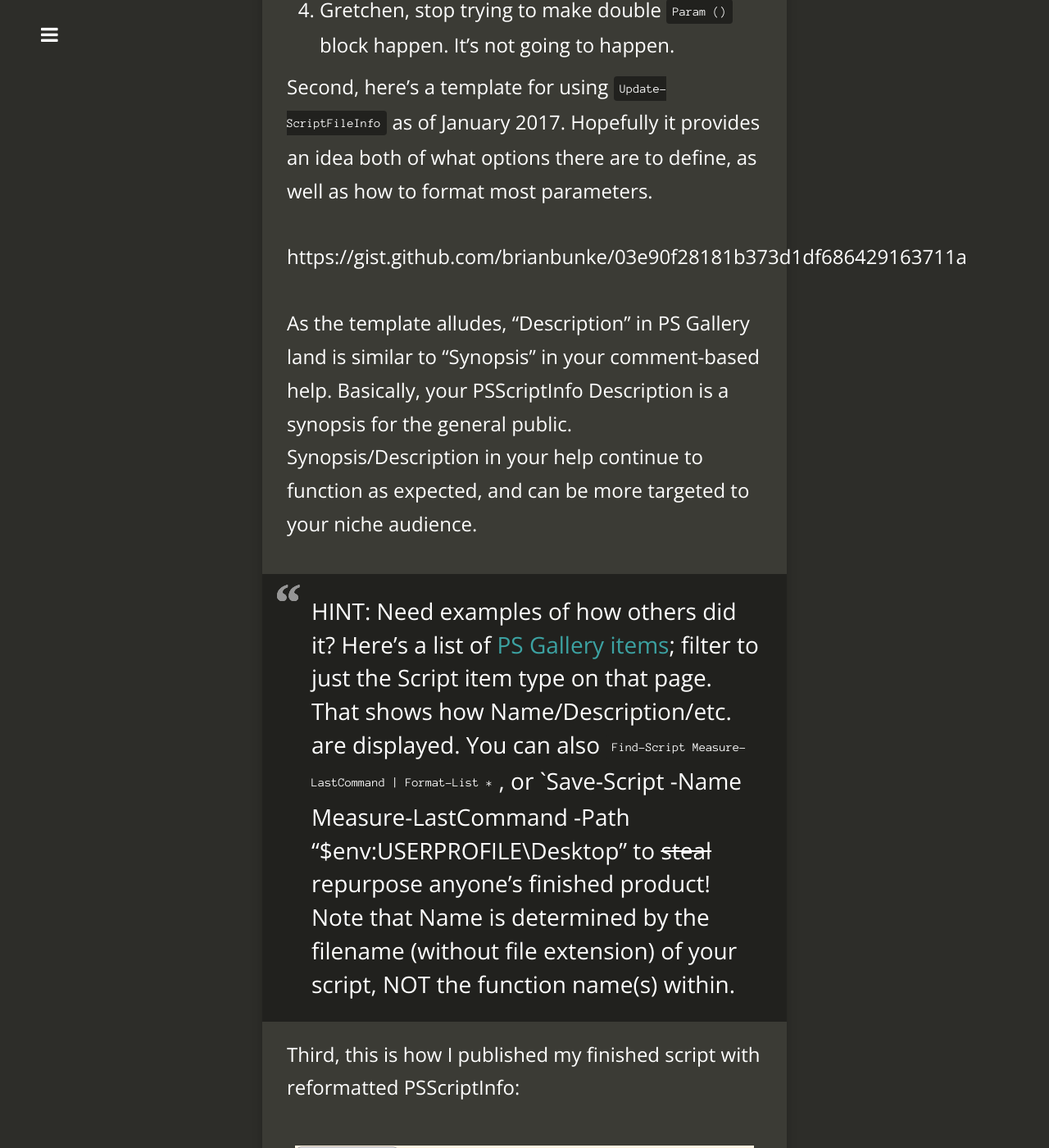
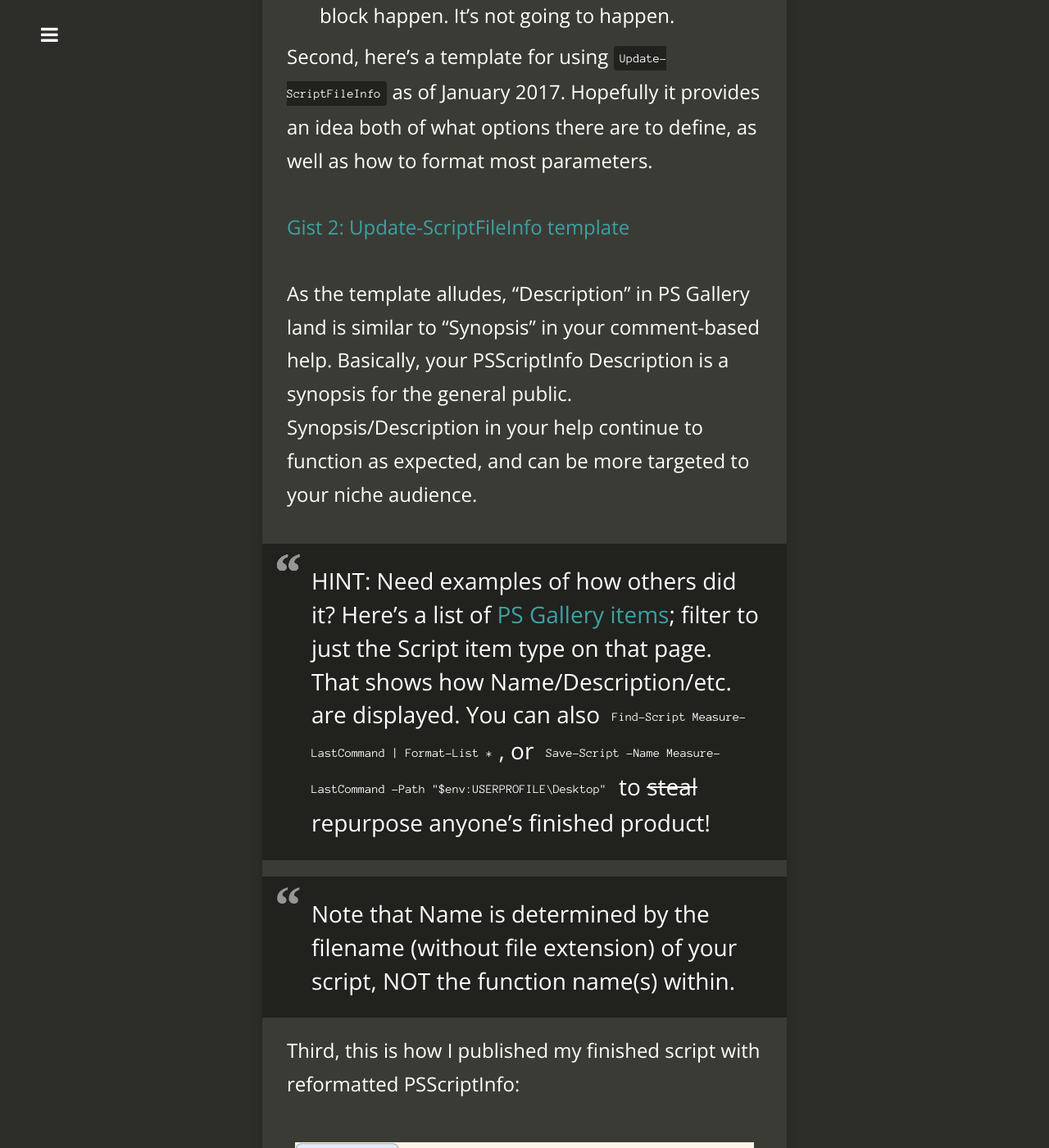
Before and after one commit to brianbunke/brianbunke.github.io, a Jekyll site: the page built from _posts/2017-01-09-publishing-scripts.md, in a window 1280 px wide and 1400 px high, scrolled down 6659 px. Shown: the whole window at 82% size. Built offline with Jekyll 4.4.1, drawn with Linux system fonts in a browser that asks for light colours; nearby versions of some CDN libraries; some of the changed text lies outside the part shown.

Commit message:
Edit post after proofreading

```diff
--- a/_posts/2017-01-09-publishing-scripts.md
+++ b/_posts/2017-01-09-publishing-scripts.md
@@ -21,16 +21,17 @@
 > Full disclosure: I'd love for you to publish a module, too. Modules are the preferred delivery method if you know what you're doing, but there are still use cases for standalone scripts. And, you know, this article isn't about `Publish-Module`. Moving on!
 
 ---
+
 ## Start to Finish:
 {: .no_toc}
 
 - ToC
 {:toc}
+
 ---
 
 ## Create a PowerShell Gallery Account
 
-- [http://www.powershellgallery.com/]
 - Register (probably with an existing personal account?)
   - Allow access to the PS Gallery app
   - Select a username
@@ -47,7 +48,7 @@
 
 ## Create Your Sweet Script
 
-My example for today is [Measure-LastCommand]. Measure-LastCommand is a simple script that calculates the total runtime of any command you previously executed. Here's the important stuff:
+My example for today is [Measure-LastCommand]. `Measure-LastCommand` is a simple script that calculates the total runtime of any command you previously executed. Here's the important stuff:
 
 ![Measure-LastCommand](https://brianbunke.github.io/images/Measure-LastCommand.png)
 
@@ -70,7 +71,7 @@
 
 `Update-ScriptFileInfo -Path $MLC -Force -Description 'testing'` works with no complaints, so let's open things up and...whaaat the hell just happened. Quarantining that to its own Gist:
 
-[https://gist.github.com/brianbunke/7a913118b9c7af10cd6456ee5e4c24be]
+[Gist 1: Update-ScriptFileInfo results]
 
 Ugh. Unnecessary white space, nonsense trailing spaces, and to really zoom in on this:
 
@@ -90,21 +91,22 @@
 
 1. I kill those blank lines. _I mean, wth man_
 2. It doesn't need its own block
-3. Yes to redundant .DESCRIPTION, I'll come back to that
+3. Yes to redundant `.DESCRIPTION`, I'll come back to that
 4. Gretchen, stop trying to make double `Param ()` block happen. It's not going to happen.
 
 Second, here's a template for using `Update-ScriptFileInfo` as of January 2017. Hopefully it provides an idea both of what options there are to define, as well as how to format most parameters.
 
-https://gist.github.com/brianbunke/03e90f28181b373d1df686429163711a
+[Gist 2: Update-ScriptFileInfo template]
 
 As the template alludes, "Description" in PS Gallery land is similar to "Synopsis" in your comment-based help. Basically, your PSScriptInfo Description is a synopsis for the general public. Synopsis/Description in your help continue to function as expected, and can be more targeted to your niche audience.
 
-> HINT: Need examples of how others did it? Here's a list of [PS Gallery items]; filter to just the Script item type on that page. That shows how Name/Description/etc. are displayed. You can also `Find-Script Measure-LastCommand | Format-List *`, or `Save-Script -Name Measure-LastCommand -Path "$env:USERPROFILE\Desktop" to ~~steal~~ repurpose anyone's finished product!
+> HINT: Need examples of how others did it? Here's a list of [PS Gallery items]; filter to just the Script item type on that page. That shows how Name/Description/etc. are displayed. You can also `Find-Script Measure-LastCommand | Format-List *`, or `Save-Script -Name Measure-LastCommand -Path "$env:USERPROFILE\Desktop"` to ~~steal~~ repurpose anyone's finished product!
+
 > Note that Name is determined by the filename (without file extension) of your script, NOT the function name(s) within.
 
 Third, this is how I published my finished script with reformatted PSScriptInfo:
 
-![psscriptinfo](https://brianbunke.github.io/images/psscriptinfo.png)
+![psscriptinfo](https://brianbunke.github.io/images/PSScriptInfo.png)
 
 As you tweak the formatting to your preference, use the `Test-ScriptFileInfo` command to ensure everything is still working as expected.
 
@@ -139,15 +141,17 @@
 ## Summary
 
 For you:
+
 - The PS Gallery is an easy way to get and share both modules and scripts with the world
 - Use `Update-ScriptFileInfo` responsibly
 - `Publish-Script` with your API key
   - And, when publishing updates, ensure your script retains the same GUID as before
 - `Save-Script` vs. `Install-Script`
   - Probably `Save` for now...YMMV
-- Seriously though, make `Get-SimpsonsQuote` for me
+- Seriously though, make `Get-SimpsonsQuote` for me!
 
 For both of us?:
+
 - The [PowerShellGet] module was open-sourced in Sept 2016
   - Hopefully most of this article becomes obsolete with some pull requests!
 
@@ -159,6 +163,8 @@
 [PowerShell Gallery]: https://www.powershellgallery.com/
 [More info.]: https://msdn.microsoft.com/en-us/powershell/gallery/psgallery/psgallery_gettingstarted
 [Measure-LastCommand]: https://www.powershellgallery.com/packages/Measure-LastCommand/
+[Gist 1: Update-ScriptFileInfo results]: https://gist.github.com/brianbunke/7a913118b9c7af10cd6456ee5e4c24be
+[Gist 2: Update-ScriptFileInfo template]: https://gist.github.com/brianbunke/03e90f28181b373d1df686429163711a
 [PS Gallery items]: https://www.powershellgallery.com/items
 [PowerShellGet]: https://github.com/PowerShell/PowerShellGet
 [on the Internet]: https://www.powershellgallery.com/packages/Measure-LastCommand/
```
